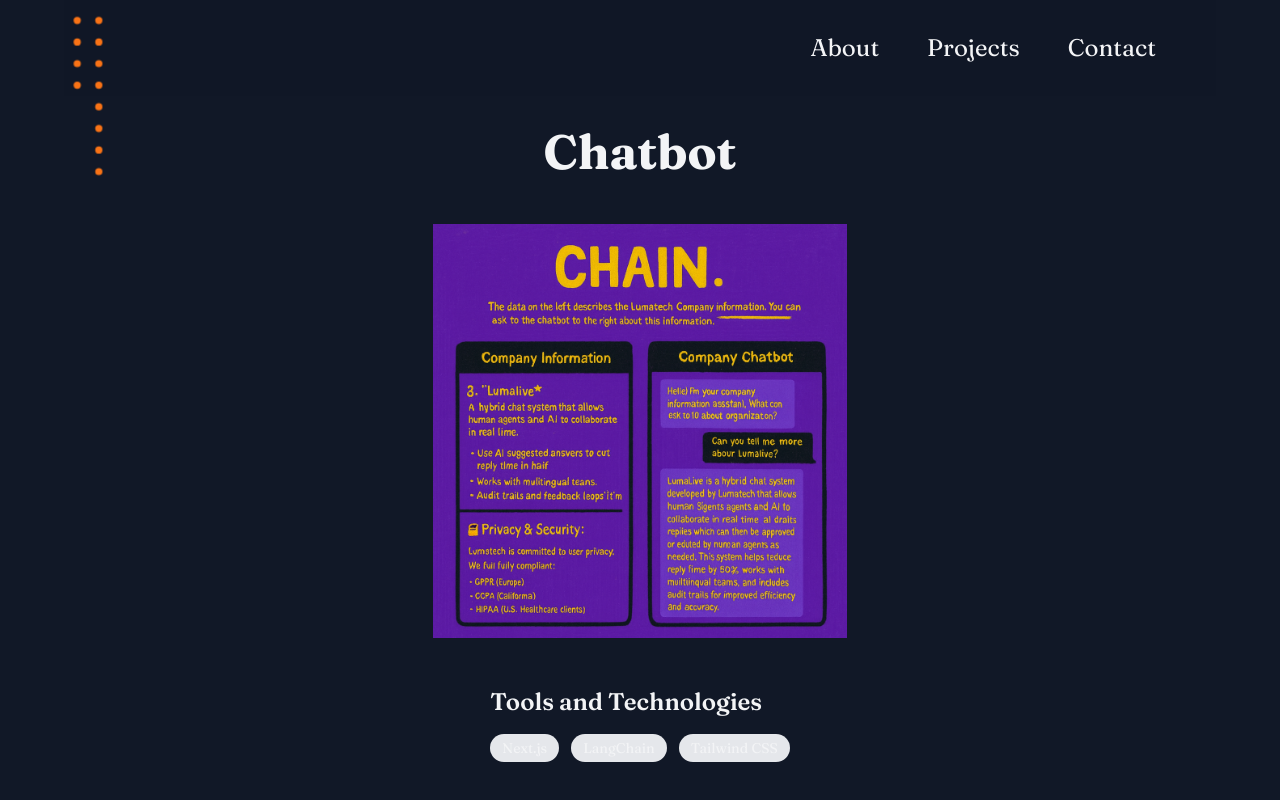
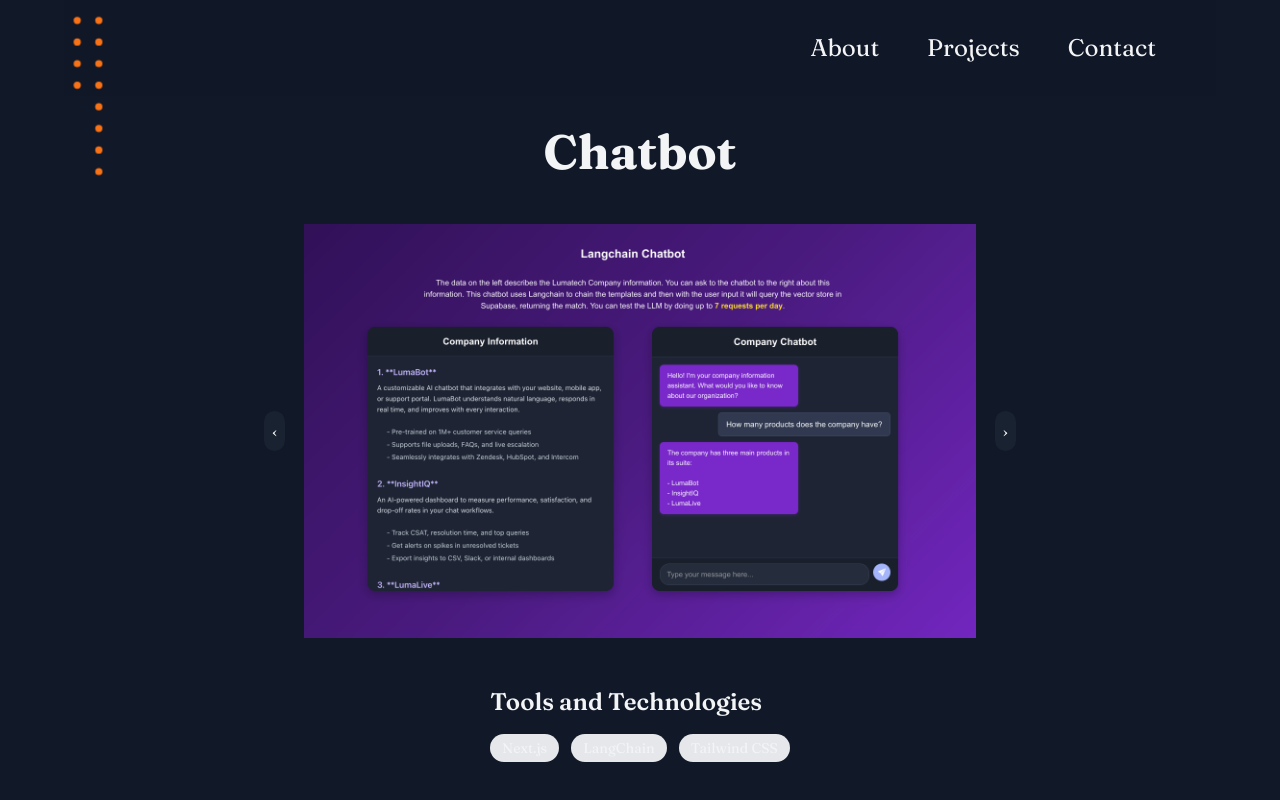
Before and after one commit to karinfdez/nextjs-portfolio, a Next.js app: page /projects/chatbot in a window 1280 px wide. Shown: the top 800 px of the page. Built offline with nearby package versions, Linux system fonts and the light colour scheme.

Commit message:
Update company data and screenshots

```diff
--- a/app/data/projects.js
+++ b/app/data/projects.js
@@ -29,7 +29,7 @@
       cardLink: "/projects/email-service",
       githubLink: "https://github.com/karinfdez/email-service-showcase/blob/main/README.md",
       video: "https://www.youtube.com/watch?v=062hPy_t3XI",
-      screenshots: ["/images/projects-images/email-service.png"],
+      screenshots: ["/images/screenshots/email-service/email-service-1.png", "/images/screenshots/email-service/email-service-2.png"],
       technologies: ["Next.js", "Cloudflare AI Agents", "Tailwind CSS", "Resend", "OpenAI API", "Supabase"],
     },
     {
@@ -41,7 +41,7 @@
       cardLink: "/projects/chatbot",
       githubLink: "https://github.com/karinfdez/langchain-chatbot-showcase/blob/main/README.md",
       video: "",
-      screenshots: ["/images/projects-images/langchain-chatbot.png"],
+      screenshots: ["/images/screenshots/langchain/langchain-1.png", "/images/screenshots/langchain/langchain-2.png"],
       technologies: ["Next.js", "LangChain", "Tailwind CSS"],
     },
     {
```
Also changed, not shown: public/images/screenshots/langchain/langchain-1.png (added), public/images/screenshots/langchain/langchain-2.png (added).
